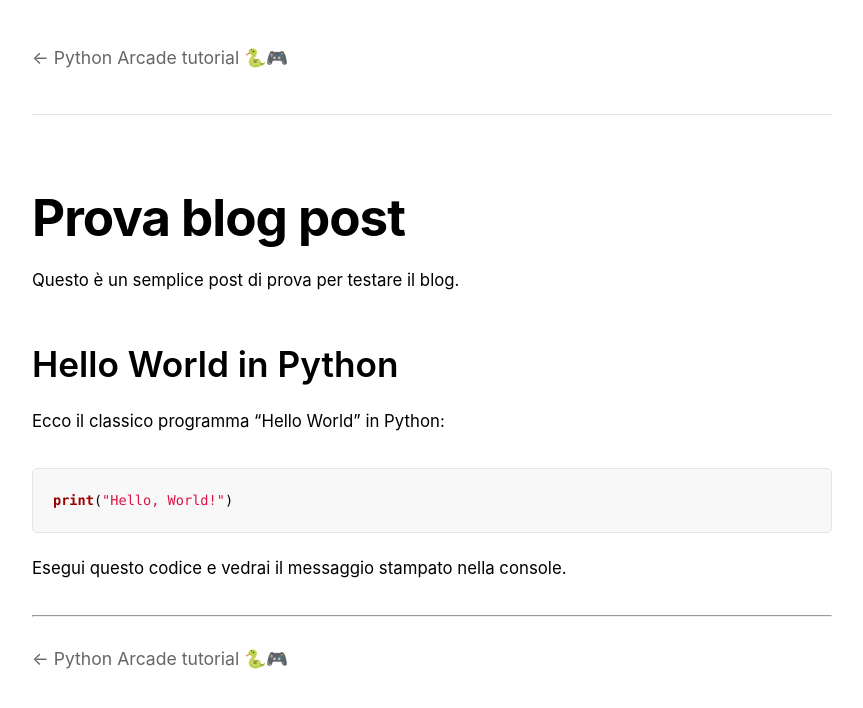
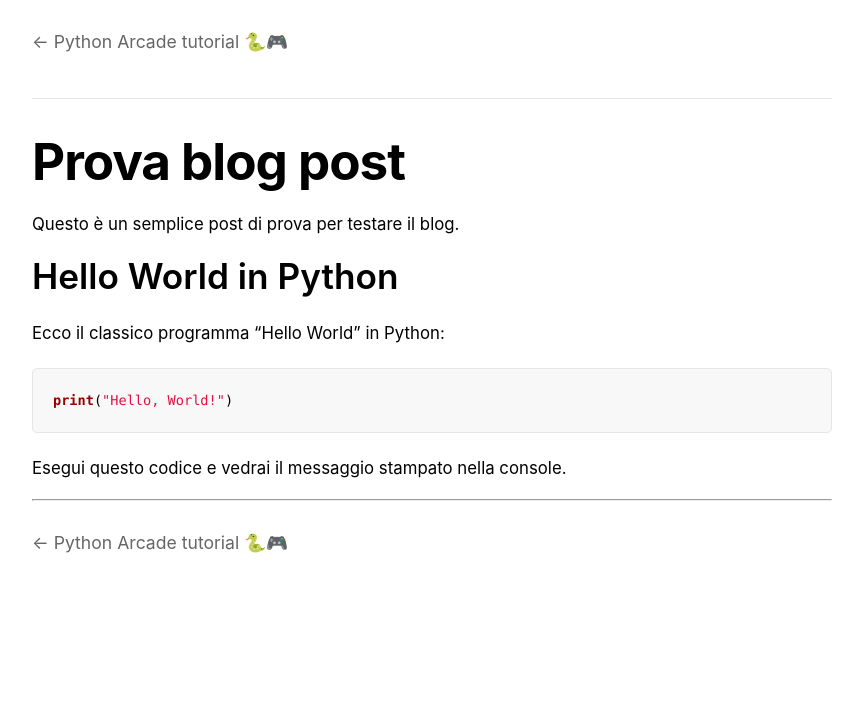
Before and after one commit to filippomassimoniero-zuccante/python-blog, a Jekyll site: the page built from _posts/2026-01-21-prova-blog-post.md, in a window 1280 px wide. Shown: the top 708 px of the page, without its empty margins (208-1071 px from the left). Built offline with Jekyll 4.4.1, drawn with Linux system fonts in a browser that asks for light colours.

Commit message:
Fixed local setup, fixed style, added copy button

```diff
--- a/_config.yml
+++ b/_config.yml
@@ -12,6 +12,7 @@ repository: filippomassimoniero-zuccante/python-blog
 markdown: kramdown
 highlighter: rouge
 future: true
+permalink: /:title/
 plugins:
   - jekyll-feed
   - jekyll-sitemap
--- /dev/null
+++ b/_config_dev.yml
@@ -0,0 +1,4 @@
+# Development overrides
+# Use with: bundle exec jekyll serve --config _config.yml,_config_dev.yml
+baseurl: ""
+url: "http://localhost:4000"
--- a/_layouts/default.html
+++ b/_layouts/default.html
@@ -32,5 +32,6 @@
     </main>
 
   </div>
+  <script src="{{ "/assets/scripts/copyCode.js" | relative_url }}"></script>
 </body>
 </html>
--- a/assets/css/custom-style.css
+++ b/assets/css/custom-style.css
@@ -53,14 +53,14 @@ h1, h2, h3, h4, h5, h6 {
 h1 {
   font-size: var(--font-size-h1);
   font-weight: 700;
-  margin-top: 2.5rem;
+  margin-top: 1rem;
   margin-bottom: 2rem;
   letter-spacing: -0.02em;
 }
 
 h2 {
   font-size: var(--font-size-h2);
-  margin-top: 2.5rem;
+  margin-top: 0.1rem;
   font-weight: 600;
 }
 
@@ -74,7 +74,7 @@ p {
 
 /* Header */
 .site-header {
-  margin: var(--spacing-unit) 0 2.5rem;
+  margin: 0 0 0 0;
   padding-bottom: var(--spacing-unit);
   border-bottom: 1px solid var(--color-border);
 }
@@ -191,7 +191,7 @@ p {
 }
 
 .post-content h2 {
-  margin-top: 3rem;
+  margin-top: 0.1rem;
 }
 
 .post-content h3 {
@@ -199,7 +199,7 @@ p {
 }
 
 .post-content p {
-  margin-bottom: 2rem;
+  margin-bottom: 1rem;
 }
 
 .post-content ul,
@@ -259,6 +259,45 @@ pre code {
   background: none;
   padding: 0;
   border-radius: 0;
+}
+
+/* Copy Button */
+.code-wrapper {
+  position: relative;
+}
+
+.copy-code-button {
+  position: absolute;
+  top: 0.5rem;
+  right: 0.5rem;
+  padding: 0.4rem;
+  background: #fff;
+  border: 1px solid #ddd;
+  border-radius: 4px;
+  cursor: pointer;
+  opacity: 0;
+  transition: opacity 0.2s, background-color 0.2s;
+}
+
+.code-wrapper:hover .copy-code-button {
+  opacity: 1;
+}
+
+.copy-code-button:hover {
+  background-color: #f0f0f0;
+}
+
+.copy-code-button .check-icon {
+  display: none;
+  color: #22c55e;
+}
+
+.copy-code-button.copied .copy-icon {
+  display: none;
+}
+
+.copy-code-button.copied .check-icon {
+  display: block;
 }
 
 /* Responsive Design */
--- /dev/null
+++ b/assets/scripts/copyCode.js
@@ -0,0 +1,38 @@
+// Auto-add copy buttons to all code blocks
+document.addEventListener('DOMContentLoaded', function() {
+  const codeBlocks = document.querySelectorAll('pre');
+
+  codeBlocks.forEach(function(codeBlock) {
+    // Create wrapper
+    const wrapper = document.createElement('div');
+    wrapper.className = 'code-wrapper';
+    codeBlock.parentNode.insertBefore(wrapper, codeBlock);
+    wrapper.appendChild(codeBlock);
+
+    // Create copy button with SVG icon
+    const copyButton = document.createElement('button');
+    copyButton.className = 'copy-code-button';
+    copyButton.setAttribute('aria-label', 'Copy code to clipboard');
+    copyButton.innerHTML = `
+      <svg class="copy-icon" xmlns="http://www.w3.org/2000/svg" width="18" height="18" viewBox="0 0 24 24" fill="none" stroke="currentColor" stroke-width="2" stroke-linecap="round" stroke-linejoin="round">
+        <rect x="9" y="9" width="13" height="13" rx="2" ry="2"></rect>
+        <path d="M5 15H4a2 2 0 0 1-2-2V4a2 2 0 0 1 2-2h9a2 2 0 0 1 2 2v1"></path>
+      </svg>
+      <svg class="check-icon" xmlns="http://www.w3.org/2000/svg" width="18" height="18" viewBox="0 0 24 24" fill="none" stroke="currentColor" stroke-width="2" stroke-linecap="round" stroke-linejoin="round">
+        <polyline points="20 6 9 17 4 12"></polyline>
+      </svg>
+    `;
+    wrapper.appendChild(copyButton);
+
+    // Copy functionality
+    copyButton.addEventListener('click', function() {
+      const code = codeBlock.innerText;
+      navigator.clipboard.writeText(code).then(function() {
+        copyButton.classList.add('copied');
+        setTimeout(function() {
+          copyButton.classList.remove('copied');
+        }, 2000);
+      });
+    });
+  });
+});
```
